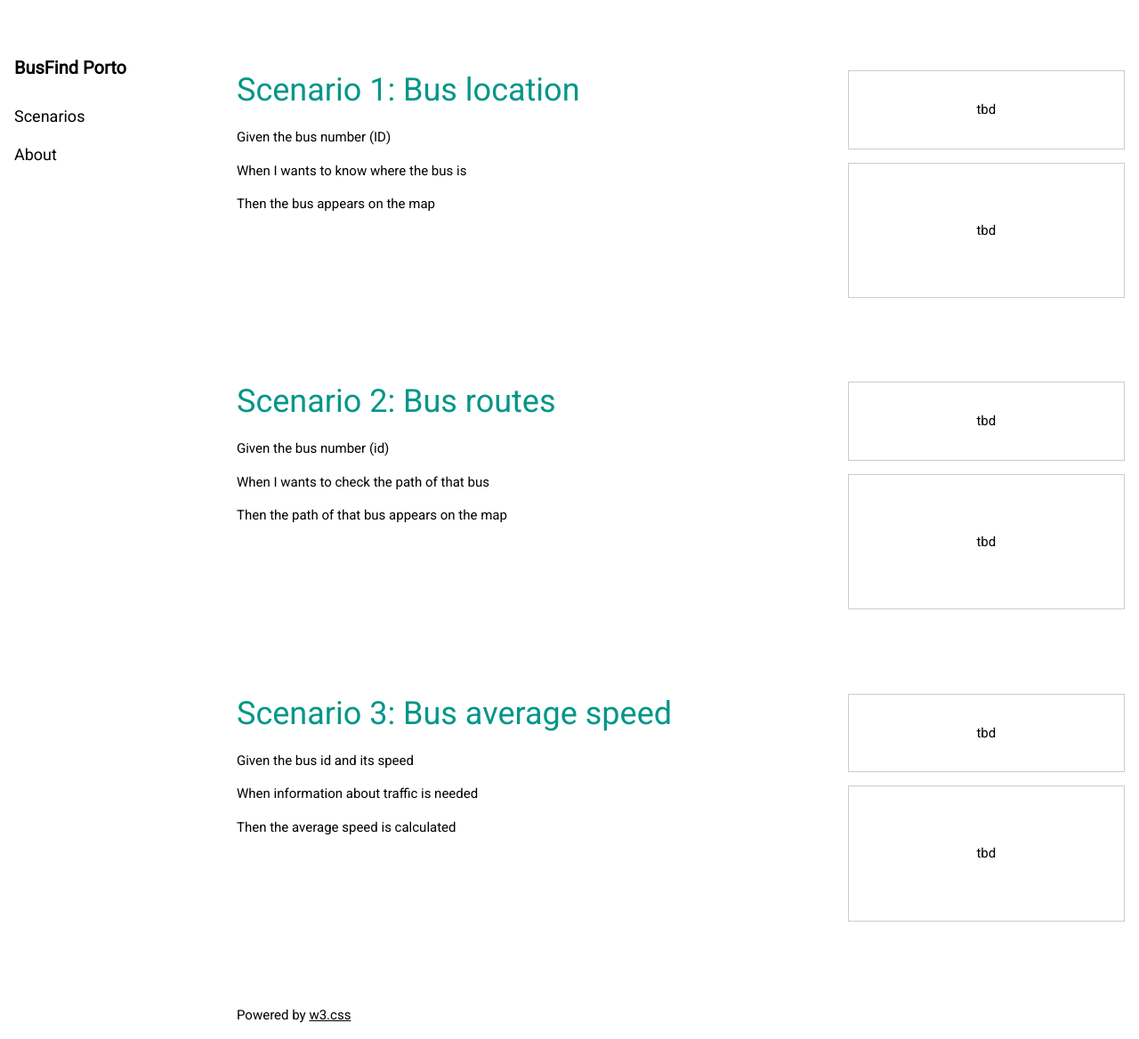
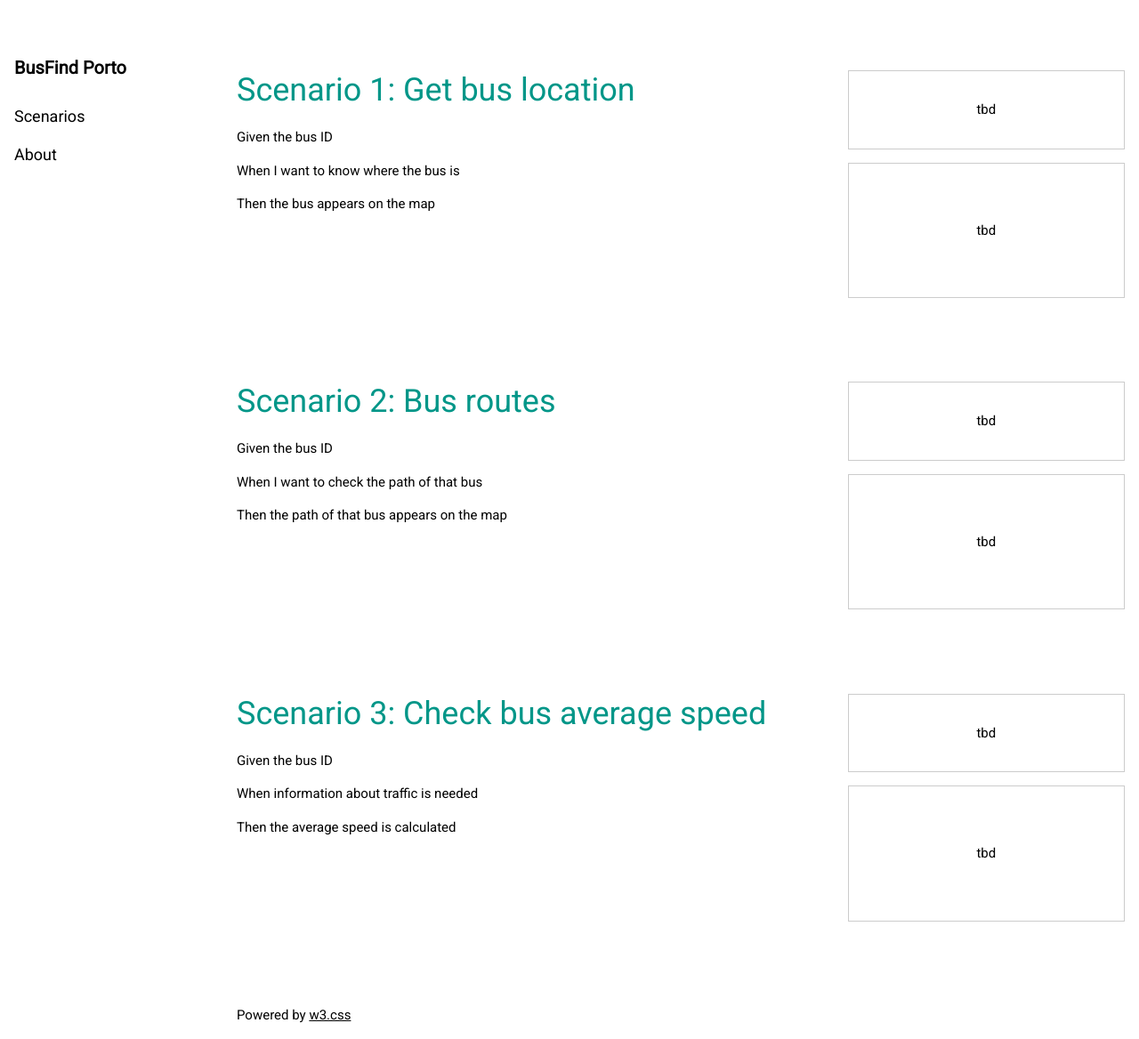
Before and after one commit to tiagofeitor/es-2019-2020-P13.github.io, a Jekyll site: the page documentation/doc.html, which Jekyll copies as it is, in a window 1280 px wide and 1168 px high. Shown: the whole window at 89% size. Built offline with Jekyll 4.4.1, drawn with Linux system fonts in a browser that asks for light colours; comment, search, counter and statistics services are not loaded.

Commit message:
Update doc.html

```diff
--- a/documentation/doc.html
+++ b/documentation/doc.html
@@ -52,9 +52,9 @@ html,body,h1,h2,h3,h4,h5,h6 {font-family: "Roboto", sans-serif;}
 
   <div class="w3-row w3-padding-64">
     <div class="w3-twothird w3-container">
-      <h1 class="w3-text-teal">Scenario 1: Bus location</h1>
-      <p>Given the bus number (ID)</p>
-      <p>When I wants to know where the bus is</p>
+      <h1 class="w3-text-teal">Scenario 1: Get bus location</h1>
+      <p>Given the bus ID</p>
+      <p>When I want to know where the bus is</p>
       <p>Then the bus appears on the map</p>
 </p>
     </div>
@@ -67,8 +67,8 @@ html,body,h1,h2,h3,h4,h5,h6 {font-family: "Roboto", sans-serif;}
   <div class="w3-row">
     <div class="w3-twothird w3-container">
       <h1 class="w3-text-teal">Scenario 2: Bus routes</h1>
-      <p>Given the bus number (id)</p>
-       <p>When I wants to check the path of that bus</p>
+      <p>Given the bus ID</p>
+       <p>When I want to check the path of that bus</p>
       <p>Then the path of that bus appears on the map</p>
     </div>
     <div class="w3-third w3-container">
@@ -79,8 +79,8 @@ html,body,h1,h2,h3,h4,h5,h6 {font-family: "Roboto", sans-serif;}
 
   <div class="w3-row w3-padding-64">
     <div class="w3-twothird w3-container">
-      <h1 class="w3-text-teal">Scenario 3: Bus average speed</h1>
-      <p>Given the bus id and its speed</p>
+      <h1 class="w3-text-teal">Scenario 3: Check bus average speed</h1>
+      <p>Given the bus ID</p>
       <p>When information about traffic is needed</p>
       <p>Then the average speed is calculated</p>
     </div>
```
